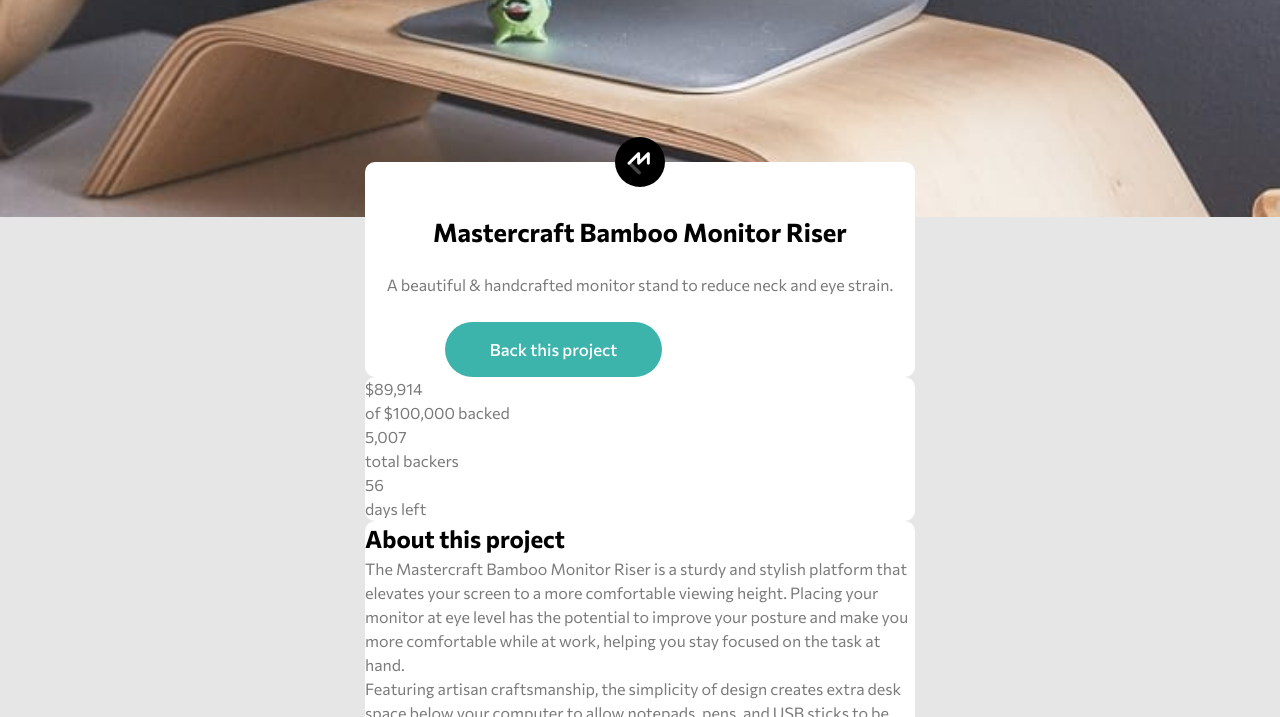
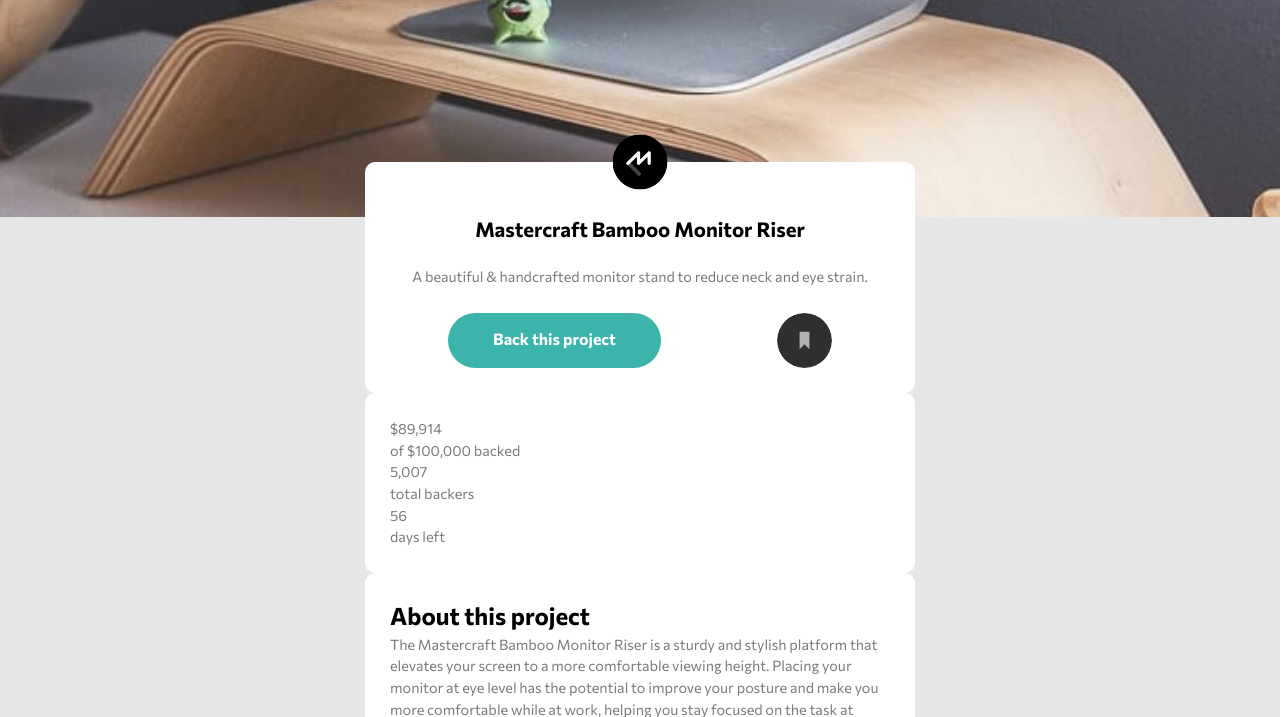
Before and after one commit to edo979/crowdfunding-product-page-main, a plain HTML site: page index.html in a window 1280 px wide. Shown: the part 83-800 px from the top of the page. Drawn offline with Linux system fonts and the light colour scheme.

Commit message:
info comp. start

```diff
--- a/index.html
+++ b/index.html
@@ -53,7 +53,7 @@
           </p>
           <div class="header__buttons">
             <a href="#" class="btn btn-primary">Back this project</a>
-            <a href="#" class="btn btn-rounded" id="bookmark">Bookmark</a>
+            <a href="#" class="btn btn-rounded" id="bookmark"></a>
           </div>
         </header>
 
--- a/scss/base/_typography.scss
+++ b/scss/base/_typography.scss
@@ -10,10 +10,10 @@ body {
 h1,
 .h1 {
   line-height: 1.2;
-  font-size: 1.6rem;
+  font-size: 1.275rem;
 }
 
 p {
-  font-size: 1rem;
+  font-size: 0.9rem;
   color: $Dark-gray;
 }
--- a/scss/components/_components.scss
+++ b/scss/components/_components.scss
@@ -4,14 +4,34 @@
 
 .btn {
   display: inline-block;
-  padding: 15px 45px;
+  padding: 20px 45px;
   border-radius: 40px;
-  font-size: 1.05rem;
-  font-weight: 500;
+  font-size: 1rem;
+  font-weight: 700;
+  line-height: 0.8;
   text-decoration: none;
   color: white;
+  cursor: pointer;
 }
 
 .btn-primary {
   background-color: $Moderate-cyan;
+
+  &:hover {
+    background-color: $Dark-cyan;
+  }
 }
+
+.btn-secondary {
+  background-color: $Dark-gray;
+}
+
+.btn-rounded {
+  height: 55px;
+  width: 55px;
+  padding: 0;
+  background-image: url(../../images/icon-bookmark.svg);
+  background-size: contain;
+  background-repeat: no-repeat;
+  background-position: center;
+}
--- a/scss/layout/_header.scss
+++ b/scss/layout/_header.scss
@@ -8,15 +8,21 @@
     position: absolute;
     top: 0;
     left: 50%;
-    width: 50px;
-    height: 50px;
+    width: 55px;
+    height: 55px;
     transform: translate(-50%, -50%);
     background-image: url(../../images/logo-mastercraft.svg);
     background-size: cover;
   }
 
+  &__buttons {
+    display: flex;
+    align-items: stretch;
+    justify-content: space-around;
+  }
+
   &__title {
-    padding-top: 55px;
+    padding: 30px 10px 0;
   }
 
   &__text {
--- a/scss/layout/_layout.scss
+++ b/scss/layout/_layout.scss
@@ -28,6 +28,7 @@ body {
 
 .container {
   margin: 0 25px;
+  padding: 25px;
   border-radius: 10px;
   background-color: white;
 }
```
Also changed, not shown: css/style.css, 1 other file.
